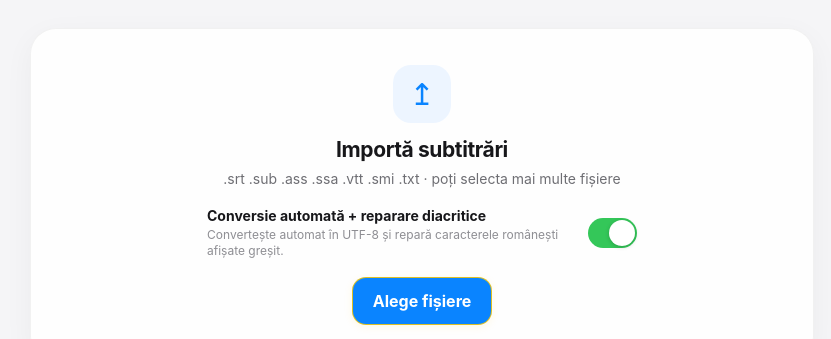
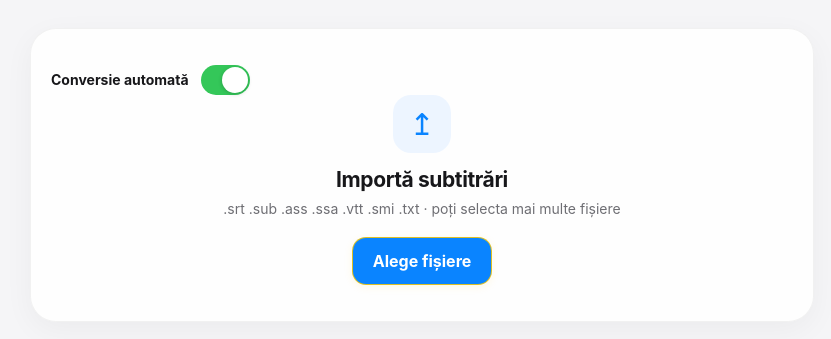
Before and after one commit to Zuzuitu/subutf8, a React (Vite) app: page / in a window 1280 px wide. Shown: the part 462-801 px from the top of the page, without its empty margins (218-1049 px from the left). Built offline with nearby package versions, Linux system fonts and the light colour scheme.

Commit message:
Refine automatic conversion controls

```diff
--- a/src/App.tsx
+++ b/src/App.tsx
@@ -227,6 +227,11 @@ export default function App() {
     [items],
   );
 
+  const hasReadyItems = useMemo(
+    () => items.some((item) => item.status === 'ready'),
+    [items],
+  );
+
   async function addFiles(files: FileList | File[]) {
     const selected = Array.from(files);
 
@@ -385,33 +390,8 @@ export default function App() {
           }
         }}
       >
-        <div className="icon">↥</div>
-
-        <h2>Importă subtitrări</h2>
-
-        <p>
-          .srt .sub .ass .ssa .vtt .smi .txt · poți
-          selecta mai multe fișiere
-        </p>
-
-        <label
-          className="toggle"
-          style={{
-            maxWidth: 430,
-            margin: '0 auto 18px',
-            textAlign: 'left',
-          }}
-        >
-          <div>
-            <strong>
-              Conversie automată + reparare diacritice
-            </strong>
-
-            <span>
-              Convertește automat în UTF-8 și repară
-              caracterele românești afișate greșit.
-            </span>
-          </div>
+        <label className="toggle autoToggleCompact">
+          <strong>Conversie automată</strong>
 
           <input
             type="checkbox"
@@ -425,6 +405,15 @@ export default function App() {
 
           <i />
         </label>
+
+        <div className="icon">↥</div>
+
+        <h2>Importă subtitrări</h2>
+
+        <p>
+          .srt .sub .ass .ssa .vtt .smi .txt · poți
+          selecta mai multe fișiere
+        </p>
 
         <button
           className="primary filePickerButton"
@@ -540,12 +529,14 @@ export default function App() {
               salvezi.
             </div>
 
+            {!autoConvert && hasReadyItems && (
               <button
                 className="primary wide"
                 onClick={convertAll}
               >
                 Convertește toate în UTF-8
               </button>
+            )}
 
             {convertedCount > 1 && (
               <button
```
Lines whose indentation alone changed are shown as unchanged.
